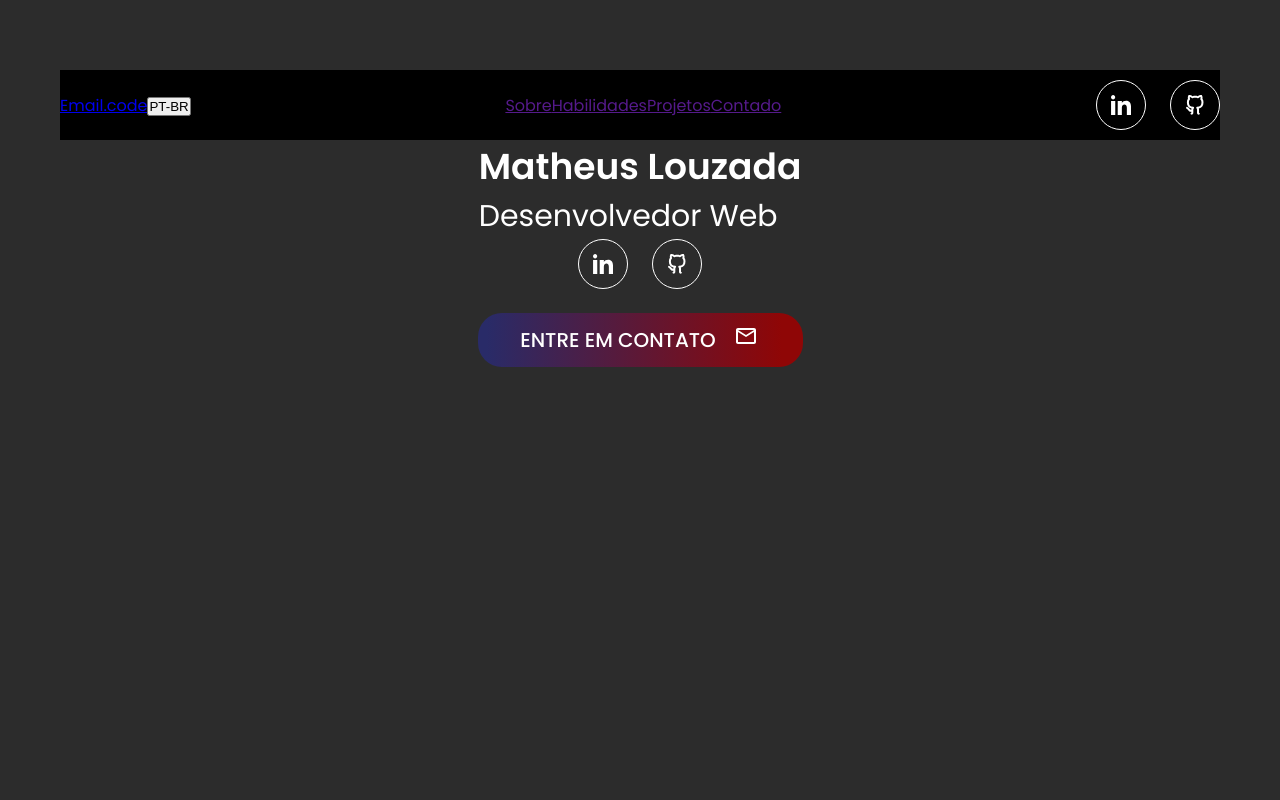
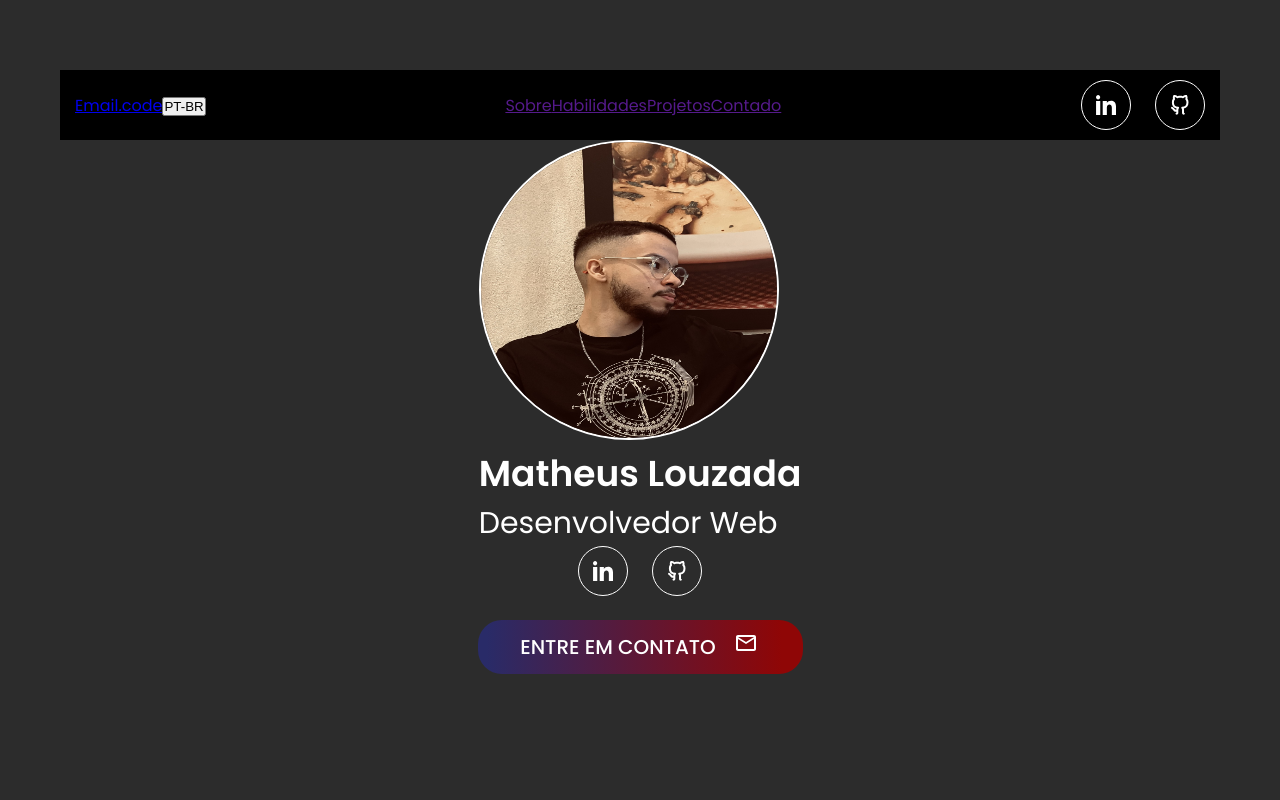
Before and after one commit to mtlouzada/my-portfolio, a Next.js app: page / in a window 1280 px wide. Shown: the top 800 px of the page. Built offline with nearby package versions, Linux system fonts and the light colour scheme.

Commit message:
feat: insert photo perfil and update style menu bar

```diff
--- a/src/app/components/header/header.scss
+++ b/src/app/components/header/header.scss
@@ -16,6 +16,11 @@
          font-weight: 400;
          font-size: 20px;
          line-height: 30px;
+    }
+
+    .me {
+        width: 300px;
+        height: 300px;
     }
 
     @media (min-width: 768px) {
--- a/src/app/components/header/header.tsx
+++ b/src/app/components/header/header.tsx
@@ -11,6 +11,7 @@ export function Header() {
       <Menu/>
 
       <div>
+        <img className="me" src="/perfil-portfolio.jpg" alt="Foto Perfil" />
         <h1>Matheus Louzada</h1>
         <h2>Desenvolvedor Web</h2>
       </div>
--- a/src/app/components/menu/menu.scss
+++ b/src/app/components/menu/menu.scss
@@ -3,6 +3,7 @@
     max-width: 1320px;
     width: 100%;
     height: 70px;
+    padding: 0 15px;
 
     display: flex;
     align-items: center;
```
Also changed, not shown: public/perfil-portfolio.jpg (added).
